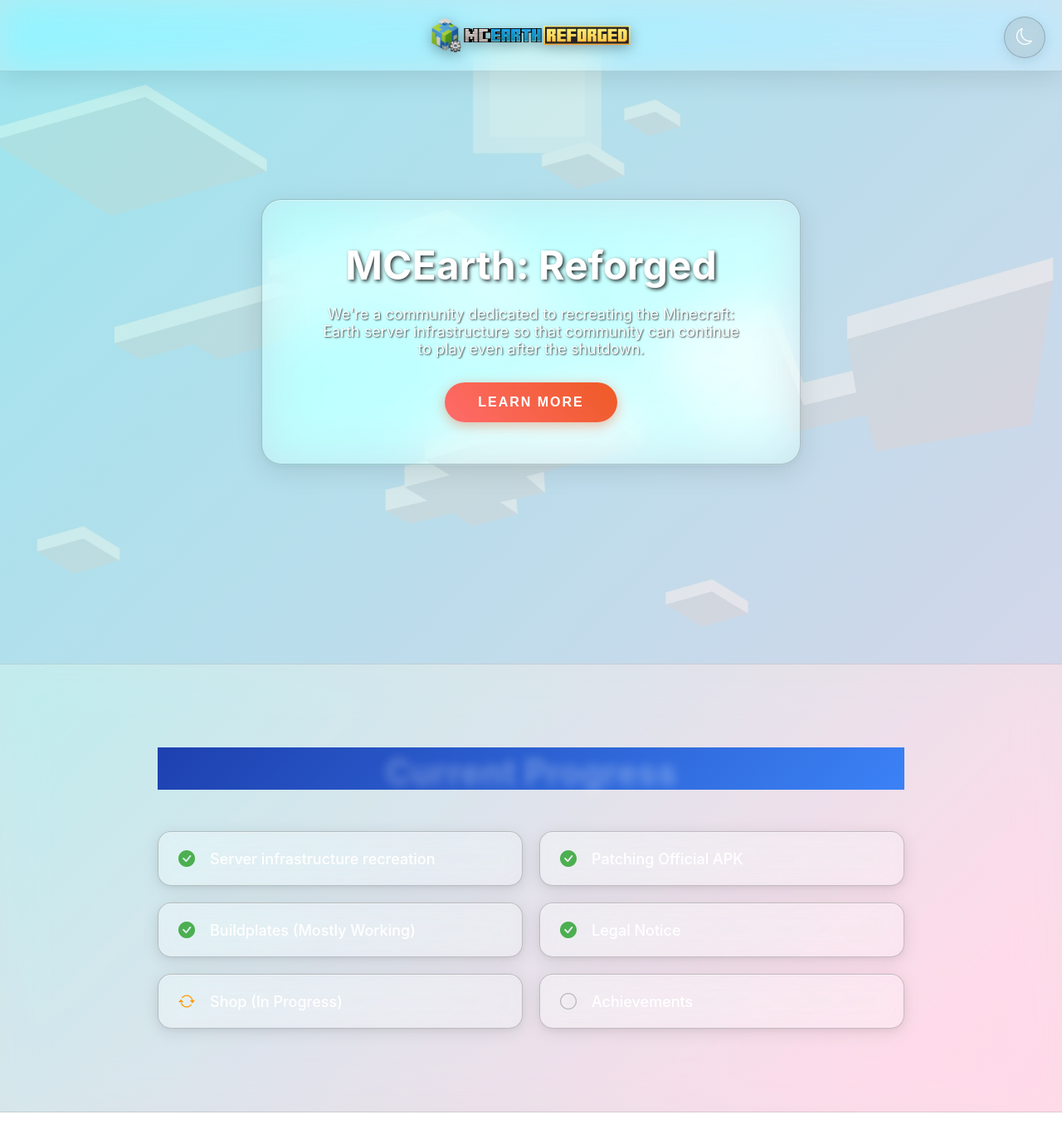
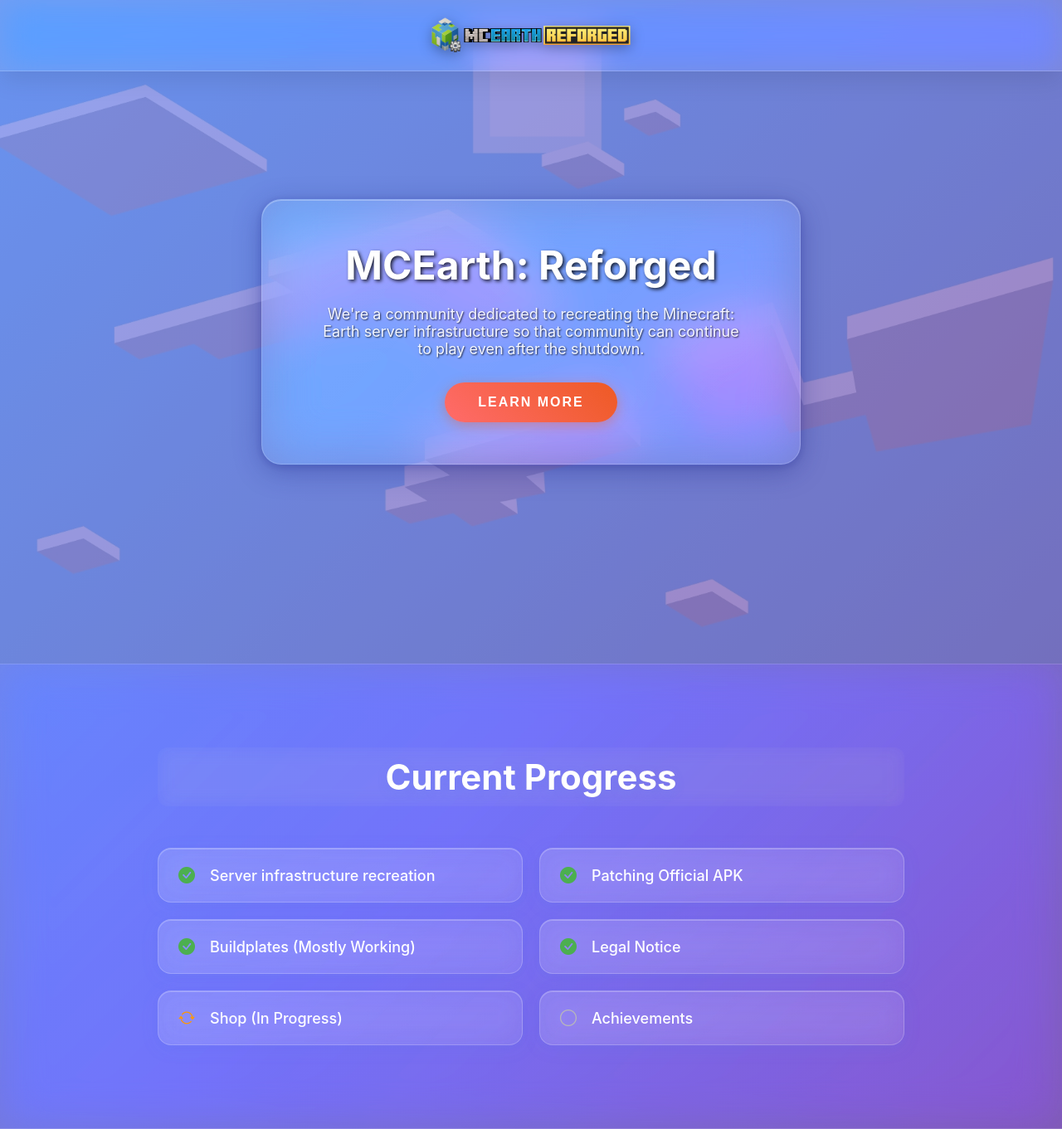
Before and after one commit to MCEarth-Reforged/ReforgedWebsite, a React (Create React App) app: page / in a window 1280 px wide. Shown: the whole page at 83% size. Built offline with nearby package versions, Linux system fonts and the light colour scheme; the HTML template or start-up script is replaced by a standard one.

Commit message:
Fix Theme Issue

```diff
--- a/src/App.css
+++ b/src/App.css
@@ -6,7 +6,7 @@
 
 body {
   font-family: 'Inter', -apple-system, BlinkMacSystemFont, 'Segoe UI', Roboto, sans-serif;
-  background: linear-gradient(135deg, #a8edea 0%, #fed6e3 100%);
+  background: linear-gradient(135deg, #667eea 0%, #764ba2 100%);
   color: white;
   overflow-x: hidden;
   min-height: 100vh;
@@ -24,7 +24,7 @@
   background-size: cover;
   background-position: center;
   background-attachment: fixed;
-  opacity: 0.2;
+  opacity: 0.3;
   z-index: -1;
 }
 
@@ -33,10 +33,10 @@
   position: fixed;
   top: 0;
   width: 100%;
-  background: rgba(255, 255, 255, 0.25);
+  background: rgba(255, 255, 255, 0.1);
   backdrop-filter: blur(20px) saturate(180%);
   -webkit-backdrop-filter: blur(20px) saturate(180%);
-  border-bottom: 1px solid rgba(0, 0, 0, 0.1);
+  border-bottom: 1px solid rgba(255, 255, 255, 0.2);
   z-index: 1000;
   padding: 20px 0;
   box-shadow: 0 8px 32px rgba(0, 0, 0, 0.1);
@@ -62,38 +62,6 @@
   transform: scale(1.05);
 }
 
-/* Theme Toggle */
-.theme-toggle {
-  position: absolute;
-  top: 20px;
-  right: 20px;
-  background: rgba(0, 0, 0, 0.1);
-  backdrop-filter: blur(10px) saturate(180%);
-  -webkit-backdrop-filter: blur(10px) saturate(180%);
-  border: 1px solid rgba(0, 0, 0, 0.2);
-  border-radius: 50px;
-  width: 50px;
-  height: 50px;
-  display: flex;
-  align-items: center;
-  justify-content: center;
-  cursor: pointer;
-  transition: all 0.3s ease;
-  box-shadow: 0 4px 16px rgba(0, 0, 0, 0.1);
-}
-
-.theme-toggle:hover {
-  background: rgba(0, 0, 0, 0.15);
-  transform: scale(1.1);
-  box-shadow: 0 6px 20px rgba(0, 0, 0, 0.2);
-}
-
-.theme-toggle i {
-  font-size: 20px;
-  color: white;
-  transition: all 0.3s ease;
-}
-
 /* Hero Section */
 .hero {
   position: relative;
@@ -105,18 +73,18 @@
 
 /* Frosted Glass Card */
 .frosted-glass-card {
-  background: linear-gradient(135deg, rgba(255, 255, 255, 0.25) 0%, rgba(255, 255, 255, 0.15) 100%);
+  background: linear-gradient(135deg, rgba(255, 255, 255, 0.1) 0%, rgba(255, 255, 255, 0.05) 100%);
   backdrop-filter: blur(30px) saturate(200%) brightness(1.2);
   -webkit-backdrop-filter: blur(30px) saturate(200%) brightness(1.2);
   border-radius: 24px;
-  border: 1px solid rgba(0, 0, 0, 0.2);
+  border: 1px solid rgba(255, 255, 255, 0.18);
   padding: 50px 70px;
   max-width: 650px;
   text-align: center;
   box-shadow:
-    0 8px 32px rgba(0, 0, 0, 0.1),
-    0 2px 8px rgba(0, 0, 0, 0.05),
-    inset 0 1px 0 rgba(255, 255, 255, 0.4);
+    0 8px 32px rgba(31, 38, 135, 0.37),
+    0 2px 8px rgba(31, 38, 135, 0.22),
+    inset 0 1px 0 rgba(255, 255, 255, 0.3);
   position: relative;
   overflow: hidden;
 }
@@ -180,11 +148,11 @@
 /* Progress Section */
 .progress-section {
   padding: 100px 20px;
-  background: rgba(255, 255, 255, 0.15);
+  background: rgba(255, 255, 255, 0.08);
   backdrop-filter: blur(25px) saturate(150%);
   -webkit-backdrop-filter: blur(25px) saturate(150%);
-  border-top: 1px solid rgba(0, 0, 0, 0.1);
-  border-bottom: 1px solid rgba(0, 0, 0, 0.1);
+  border-top: 1px solid rgba(255, 255, 255, 0.15);
+  border-bottom: 1px solid rgba(255, 255, 255, 0.15);
   position: relative;
 }
 
@@ -195,7 +163,7 @@
   left: 0;
   right: 0;
   bottom: 0;
-  background: linear-gradient(135deg, rgba(168, 237, 234, 0.1) 0%, rgba(254, 214, 227, 0.1) 100%);
+  background: linear-gradient(135deg, rgba(102, 126, 234, 0.1) 0%, rgba(118, 75, 162, 0.1) 100%);
   z-index: -1;
 }
 
@@ -211,12 +179,17 @@
   font-size: 42px;
   font-weight: 700;
   margin-bottom: 50px;
-  background: linear-gradient(135deg, #1e40af 0%, #3b82f6 100%);
+  background: linear-gradient(135deg, #667eea 0%, #764ba2 100%);
   -webkit-background-clip: text;
-  -webkit-text-fill-color: transparent;
   background-clip: text;
-  color: transparent;
-  text-shadow: 0 4px 12px rgba(255, 255, 255, 0.3);
+  color: white;
+  text-shadow: 0 4px 12px rgba(102, 126, 234, 0.3);
+  position: relative;
+  z-index: 2;
+  padding: 10px 20px;
+  border-radius: 12px;
+  backdrop-filter: blur(10px);
+  -webkit-backdrop-filter: blur(10px);
 }
 
 .progress-list {
@@ -233,26 +206,26 @@
   font-size: 18px;
   font-weight: 500;
   padding: 20px 24px;
-  background: linear-gradient(135deg, rgba(255, 255, 255, 0.3) 0%, rgba(255, 255, 255, 0.2) 100%);
+  background: linear-gradient(135deg, rgba(255, 255, 255, 0.12) 0%, rgba(255, 255, 255, 0.08) 100%);
   backdrop-filter: blur(15px) saturate(180%);
   -webkit-backdrop-filter: blur(15px) saturate(180%);
   border-radius: 16px;
-  border: 1px solid rgba(0, 0, 0, 0.2);
+  border: 1px solid rgba(255, 255, 255, 0.2);
   transition: all 0.4s cubic-bezier(0.4, 0, 0.2, 1);
   box-shadow:
-    0 4px 20px rgba(0, 0, 0, 0.1),
-    0 2px 8px rgba(0, 0, 0, 0.05),
-    inset 0 1px 0 rgba(255, 255, 255, 0.4);
+    0 4px 20px rgba(102, 126, 234, 0.15),
+    0 2px 8px rgba(102, 126, 234, 0.1),
+    inset 0 1px 0 rgba(255, 255, 255, 0.25);
 }
 
 .progress-item:hover {
-  background: linear-gradient(135deg, rgba(255, 255, 255, 0.4) 0%, rgba(255, 255, 255, 0.3) 100%);
+  background: linear-gradient(135deg, rgba(255, 255, 255, 0.18) 0%, rgba(255, 255, 255, 0.12) 100%);
   transform: translateY(-4px) scale(1.02);
-  border-color: rgba(0, 0, 0, 0.3);
+  border-color: rgba(255, 255, 255, 0.3);
   box-shadow:
-    0 8px 30px rgba(0, 0, 0, 0.15),
-    0 4px 12px rgba(0, 0, 0, 0.1),
-    inset 0 1px 0 rgba(255, 255, 255, 0.5);
+    0 8px 30px rgba(102, 126, 234, 0.25),
+    0 4px 12px rgba(102, 126, 234, 0.15),
+    inset 0 1px 0 rgba(255, 255, 255, 0.35);
 }
 
 .checkmark {
@@ -308,145 +281,4 @@
     padding: 16px 20px;
     gap: 15px;
   }
-
-  .theme-toggle {
-    top: 15px;
-    right: 15px;
-    width: 45px;
-    height: 45px;
-  }
 }
-
-/* Light Theme Styles */
-body.light-theme {
-  background: linear-gradient(135deg, #a8edea 0%, #fed6e3 100%);
-}
-
-body.light-theme::before {
-  opacity: 0.2;
-}
-
-body.light-theme .header {
-  background: rgba(255, 255, 255, 0.25);
-  border-bottom: 1px solid rgba(0, 0, 0, 0.1);
-}
-
-body.light-theme .theme-toggle {
-  background: rgba(0, 0, 0, 0.1);
-  border: 1px solid rgba(0, 0, 0, 0.2);
-  box-shadow: 0 4px 16px rgba(0, 0, 0, 0.1);
-}
-
-body.light-theme .theme-toggle:hover {
-  background: rgba(0, 0, 0, 0.15);
-  box-shadow: 0 6px 20px rgba(0, 0, 0, 0.2);
-}
-
-body.light-theme .frosted-glass-card {
-  background: linear-gradient(135deg, rgba(255, 255, 255, 0.25) 0%, rgba(255, 255, 255, 0.15) 100%);
-  border: 1px solid rgba(0, 0, 0, 0.2);
-  box-shadow:
-    0 8px 32px rgba(0, 0, 0, 0.1),
-    0 2px 8px rgba(0, 0, 0, 0.05),
-    inset 0 1px 0 rgba(255, 255, 255, 0.4);
-}
-
-body.light-theme .progress-section {
-  background: rgba(255, 255, 255, 0.15);
-  border-top: 1px solid rgba(0, 0, 0, 0.1);
-  border-bottom: 1px solid rgba(0, 0, 0, 0.1);
-}
-
-body.light-theme .progress-section::before {
-  background: linear-gradient(135deg, rgba(168, 237, 234, 0.1) 0%, rgba(254, 214, 227, 0.1) 100%);
-}
-
-body.light-theme .progress-title {
-  background: linear-gradient(135deg, #1e40af 0%, #3b82f6 100%);
-  text-shadow: 0 4px 12px rgba(255, 255, 255, 0.3);
-}
-
-body.light-theme .progress-item {
-  background: linear-gradient(135deg, rgba(255, 255, 255, 0.3) 0%, rgba(255, 255, 255, 0.2) 100%);
-  border: 1px solid rgba(0, 0, 0, 0.2);
-  box-shadow:
-    0 4px 20px rgba(0, 0, 0, 0.1),
-    0 2px 8px rgba(0, 0, 0, 0.05),
-    inset 0 1px 0 rgba(255, 255, 255, 0.4);
-}
-
-body.light-theme .progress-item:hover {
-  background: linear-gradient(135deg, rgba(255, 255, 255, 0.4) 0%, rgba(255, 255, 255, 0.3) 100%);
-  border-color: rgba(0, 0, 0, 0.3);
-  box-shadow:
-    0 8px 30px rgba(0, 0, 0, 0.15),
-    0 4px 12px rgba(0, 0, 0, 0.1),
-    inset 0 1px 0 rgba(255, 255, 255, 0.5);
-}
-
-/* Dark Theme Styles (Mirror of Light) */
-body:not(.light-theme) {
-  background: linear-gradient(135deg, #667eea 0%, #764ba2 100%);
-}
-
-body:not(.light-theme)::before {
-  opacity: 0.2;
-}
-
-body:not(.light-theme) .header {
-  background: rgba(0, 0, 0, 0.25);
-  border-bottom: 1px solid rgba(255, 255, 255, 0.1);
-}
-
-body:not(.light-theme) .theme-toggle {
-  background: rgba(255, 255, 255, 0.1);
-  border: 1px solid rgba(255, 255, 255, 0.2);
-  box-shadow: 0 4px 16px rgba(255, 255, 255, 0.1);
-}
-
-body:not(.light-theme) .theme-toggle:hover {
-  background: rgba(255, 255, 255, 0.15);
-  box-shadow: 0 6px 20px rgba(255, 255, 255, 0.2);
-}
-
-body:not(.light-theme) .frosted-glass-card {
-  background: linear-gradient(135deg, rgba(0, 0, 0, 0.25) 0%, rgba(0, 0, 0, 0.15) 100%);
-  border: 1px solid rgba(255, 255, 255, 0.2);
-  box-shadow:
-    0 8px 32px rgba(255, 255, 255, 0.1),
-    0 2px 8px rgba(255, 255, 255, 0.05),
-    inset 0 1px 0 rgba(0, 0, 0, 0.4);
-}
-
-body:not(.light-theme) .progress-section {
-  background: rgba(0, 0, 0, 0.15);
-  border-top: 1px solid rgba(255, 255, 255, 0.1);
-  border-bottom: 1px solid rgba(255, 255, 255, 0.1);
-}
-
-body:not(.light-theme) .progress-section::before {
-  background: linear-gradient(135deg, rgba(102, 126, 234, 0.1) 0%, rgba(118, 75, 162, 0.1) 100%);
-}
-
-body:not(.light-theme) .progress-title {
-  background: linear-gradient(135deg, #ffffff 0%, #e0e0e0 100%);
-  text-shadow: 0 4px 12px rgba(0, 0, 0, 0.3);
-}
-
-body:not(.light-theme) .progress-item {
-  background: linear-gradient(135deg, rgba(0, 0, 0, 0.3) 0%, rgba(0, 0, 0, 0.2) 100%);
-  border: 1px solid rgba(255, 255, 255, 0.2);
-  box-shadow:
-    0 4px 20px rgba(255, 255, 255, 0.1),
-    0 2px 8px rgba(255, 255, 255, 0.05),
-    inset 0 1px 0 rgba(0, 0, 0, 0.4);
-}
-
-body:not(.light-theme) .progress-item:hover {
-  background: linear-gradient(135deg, rgba(0, 0, 0, 0.4) 0%, rgba(0, 0, 0, 0.3) 100%);
-  border-color: rgba(255, 255, 255, 0.3);
-  box-shadow:
-    0 8px 30px rgba(255, 255, 255, 0.15),
-    0 4px 12px rgba(255, 255, 255, 0.1),
-    inset 0 1px 0 rgba(0, 0, 0, 0.5);
-}
--- a/src/App.js
+++ b/src/App.js
@@ -1,17 +1,7 @@
-import React, { useState, useEffect } from 'react';
+import React from 'react';
 import './App.css';
 
 function App() {
-  const [isDarkTheme, setIsDarkTheme] = useState(false);
-
-  useEffect(() => {
-    document.body.classList.toggle('light-theme', !isDarkTheme);
-  }, [isDarkTheme]);
-
-  const toggleTheme = () => {
-    setIsDarkTheme(!isDarkTheme);
-  };
-
   return (
     <div className="App">
       {/* Header */}
@@ -22,9 +12,6 @@
             alt="MCEarth Reforged"
             className="logo"
           />
-          <button className="theme-toggle" onClick={toggleTheme}>
-            <i className={`bi ${isDarkTheme ? 'bi-sun' : 'bi-moon'}`}></i>
-          </button>
         </div>
       </header>
 
```
